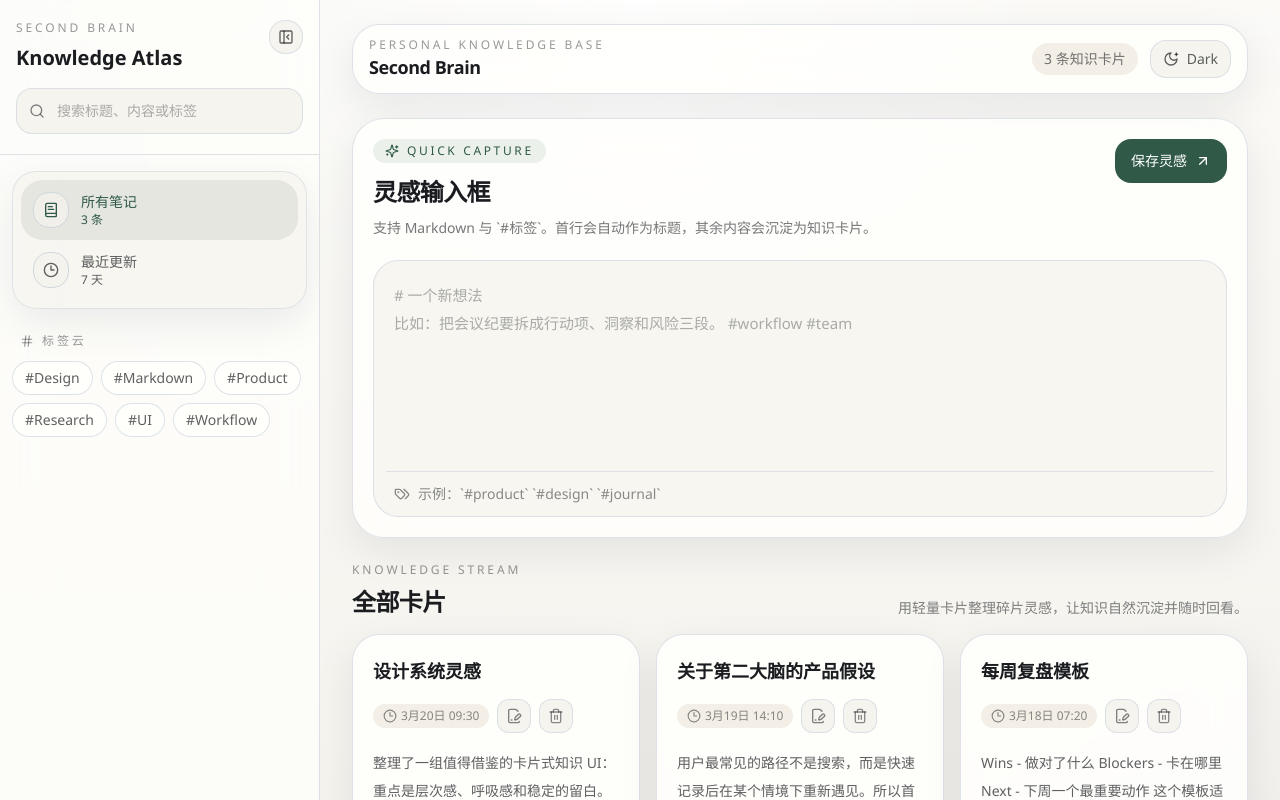
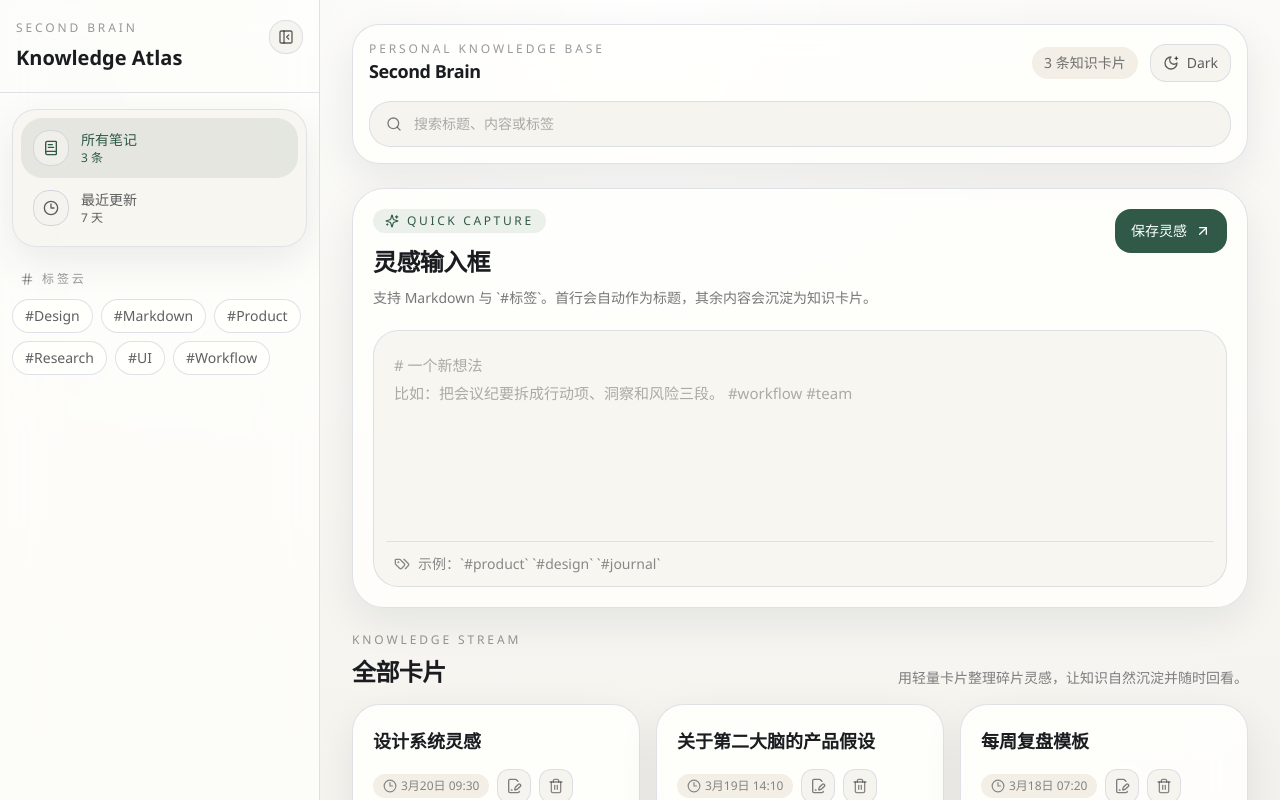
Before and after one commit to Adele-tian/MyMemex, a Next.js app: page / in a window 1280 px wide. Shown: the top 800 px of the page. Built offline with nearby package versions, Linux system fonts and the light colour scheme.

Commit message:
调整顶部搜索栏布局

```diff
--- a/components/app-shell.tsx
+++ b/components/app-shell.tsx
@@ -149,8 +149,6 @@ function AppContent() {
         onSelectFilter={handleSelectFilter}
         tags={tags}
         notesCount={notes.length}
-        searchQuery={searchQuery}
-        onSearchChange={setSearchQuery}
       />
 
       <div className="mx-auto flex min-h-screen max-w-[1800px]">
@@ -161,12 +159,15 @@ function AppContent() {
           onSelectFilter={handleSelectFilter}
           tags={tags}
           notesCount={notes.length}
-          searchQuery={searchQuery}
-          onSearchChange={setSearchQuery}
         />
 
         <main className="flex-1 px-4 py-4 sm:px-6 sm:py-6 lg:px-8">
-          <TopBar onOpenMenu={() => setMobileOpen(true)} noteCount={notes.length} />
+          <TopBar
+            onOpenMenu={() => setMobileOpen(true)}
+            noteCount={notes.length}
+            searchQuery={searchQuery}
+            onSearchChange={setSearchQuery}
+          />
 
           <div className="mt-6 space-y-6">
             {showCapture && <InspirationInput onSubmit={handleCreateNote} />}
--- a/components/mobile-sidebar.tsx
+++ b/components/mobile-sidebar.tsx
@@ -11,8 +11,6 @@ interface MobileSidebarProps {
   onSelectFilter: (filter: ViewFilter) => void;
   tags: string[];
   notesCount: number;
-  searchQuery: string;
-  onSearchChange: (value: string) => void;
 }
 
 export function MobileSidebar(props: MobileSidebarProps) {
@@ -45,8 +43,6 @@ export function MobileSidebar(props: MobileSidebarProps) {
             tags={props.tags}
             notesCount={props.notesCount}
             mobileVisible
-            searchQuery={props.searchQuery}
-            onSearchChange={props.onSearchChange}
           />
         </div>
       </div>
--- a/components/sidebar.tsx
+++ b/components/sidebar.tsx
@@ -11,8 +11,6 @@ interface SidebarProps {
   tags: string[];
   notesCount: number;
   mobileVisible?: boolean;
-  searchQuery: string;
-  onSearchChange: (value: string) => void;
 }
 
 export function Sidebar({
@@ -23,8 +21,6 @@ export function Sidebar({
   tags,
   notesCount,
   mobileVisible = false,
-  searchQuery,
-  onSearchChange,
 }: SidebarProps) {
   return (
     <aside
@@ -47,18 +43,6 @@ export function Sidebar({
             {collapsed ? <PanelLeftOpen className="h-4 w-4" /> : <PanelLeftClose className="h-4 w-4" />}
           </button>
         </div>
-
-        {!collapsed && (
-          <label className="mt-4 flex items-center gap-3 rounded-2xl border border-border/70 bg-background/80 px-3 py-3 text-foreground/55 focus-within:border-primary/30 focus-within:text-primary">
-            <Search className="h-4 w-4 shrink-0" />
-            <input
-              value={searchQuery}
-              onChange={(event) => onSearchChange(event.target.value)}
-              placeholder="搜索标题、内容或标签"
-              className="w-full bg-transparent text-sm text-foreground outline-none placeholder:text-foreground/35"
-            />
-          </label>
-        )}
       </div>
 
       <div className="scrollbar-thin flex-1 overflow-y-auto px-3 py-4">
--- a/components/top-bar.tsx
+++ b/components/top-bar.tsx
@@ -1,18 +1,21 @@
 "use client";
 
-import { Menu, MoonStar, SunMedium } from "lucide-react";
+import { Menu, MoonStar, Search, SunMedium } from "lucide-react";
 import { useTheme } from "@/components/theme-provider";
 
 interface TopBarProps {
   onOpenMenu: () => void;
   noteCount: number;
+  searchQuery: string;
+  onSearchChange: (value: string) => void;
 }
 
-export function TopBar({ onOpenMenu, noteCount }: TopBarProps) {
+export function TopBar({ onOpenMenu, noteCount, searchQuery, onSearchChange }: TopBarProps) {
   const { theme, toggleTheme } = useTheme();
 
   return (
-    <div className="flex items-center justify-between gap-4 rounded-[1.7rem] border border-border/70 bg-card/75 px-4 py-3 shadow-soft backdrop-blur-xl">
+    <div className="rounded-[1.7rem] border border-border/70 bg-card/75 px-4 py-4 shadow-soft backdrop-blur-xl">
+      <div className="flex items-center justify-between gap-4">
         <div className="flex items-center gap-3">
           <button
             type="button"
@@ -42,5 +45,16 @@ export function TopBar({ onOpenMenu, noteCount }: TopBarProps) {
           </button>
         </div>
       </div>
+
+      <label className="mt-4 flex items-center gap-3 rounded-[1.35rem] border border-border/70 bg-background/80 px-4 py-3 text-foreground/55 focus-within:border-primary/30 focus-within:text-primary">
+        <Search className="h-4 w-4 shrink-0" />
+        <input
+          value={searchQuery}
+          onChange={(event) => onSearchChange(event.target.value)}
+          placeholder="搜索标题、内容或标签"
+          className="w-full bg-transparent text-sm text-foreground outline-none placeholder:text-foreground/35"
+        />
+      </label>
+    </div>
   );
 }
```
Lines whose indentation alone changed are shown as unchanged.
